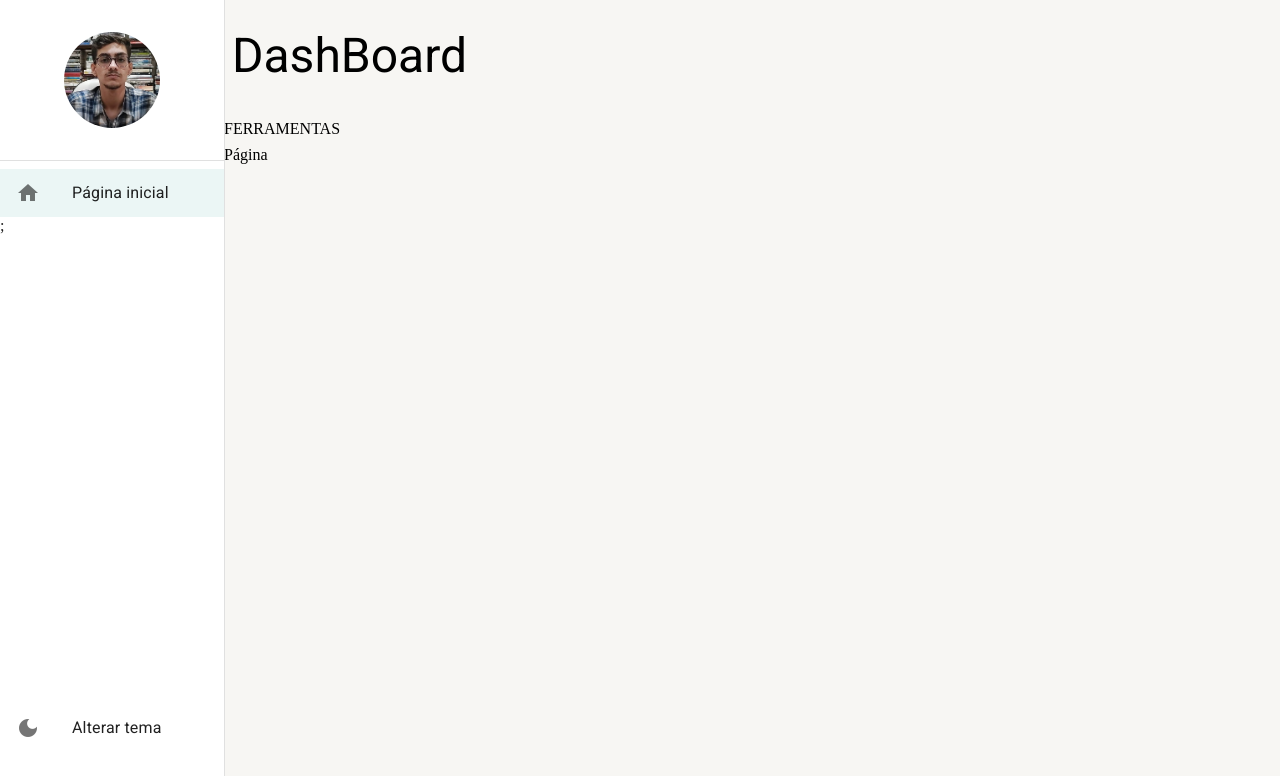
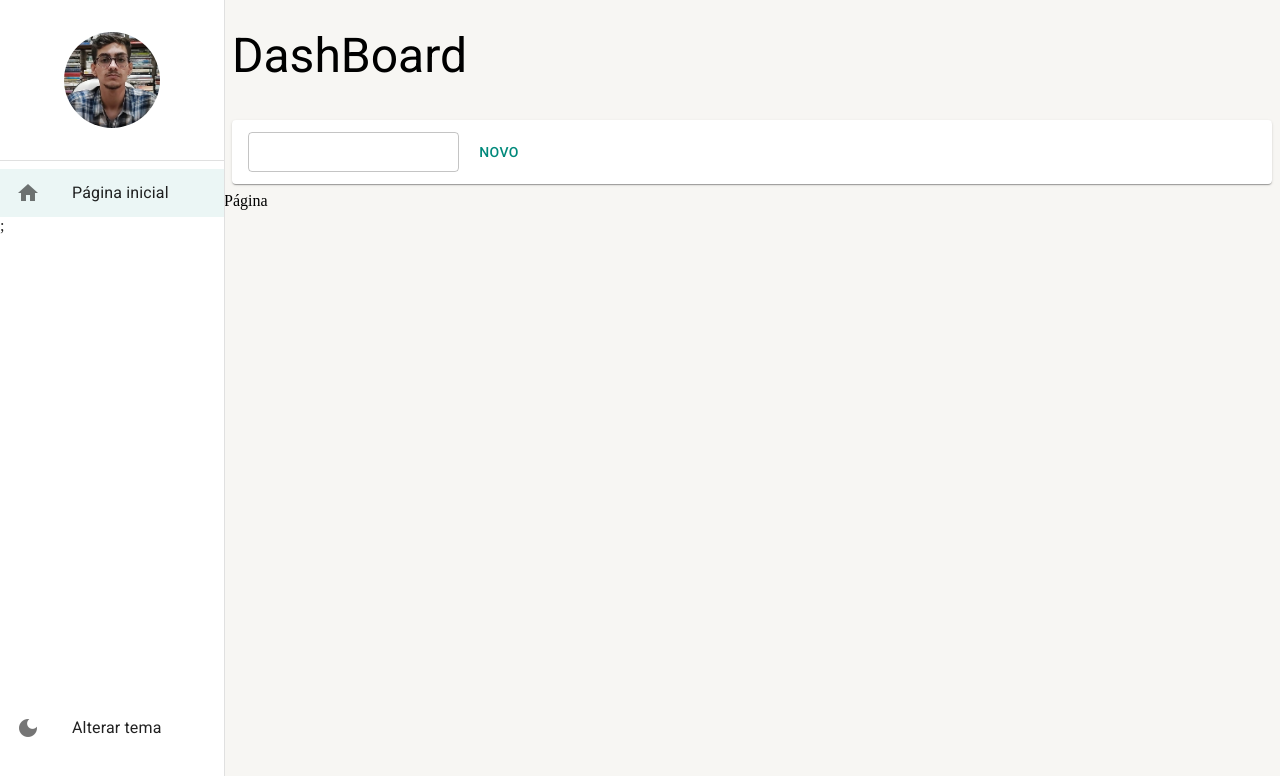
Before and after one commit to lucas-linhares-dev/projeto-cadastros-material-ui-typescript, a React (Create React App) app: page /pagina-inicial in a window 1280 px wide. Shown: the top 776 px of the page. Built offline with nearby package versions, Linux system fonts and the light colour scheme.

Commit message:
Criando componente Barra de ferramentas

```diff
--- a/src/pages/dashboard/Dashboard.tsx
+++ b/src/pages/dashboard/Dashboard.tsx
@@ -1,9 +1,10 @@
+import { BarraDeFerramentas } from '../../shared/components';
 import { LayoutBaseDePagina } from '../../shared/layouts';
 
 
 export const Dashboard = () => {
   return(
-    <LayoutBaseDePagina titulo='DashBoard' barraDeFerramentas={<>FERRAMENTAS</>}>
+    <LayoutBaseDePagina titulo='DashBoard' barraDeFerramentas={<BarraDeFerramentas />}>
 			Página
     </LayoutBaseDePagina>
   );
--- /dev/null
+++ b/src/shared/components/barra-de-ferramentas/BarraDeFerramentas.tsx
@@ -0,0 +1,19 @@
+import { Button, Paper, TextField, useTheme } from '@mui/material';
+import { Box } from '@mui/system';
+
+
+
+export const BarraDeFerramentas: React.FC = () => {
+
+  const theme = useTheme();
+
+  return(
+    <Box component={Paper} display= 'flex' gap={1} height={theme.spacing(6)} marginX={1} padding={1} paddingX={2} alignItems= 'center' >
+
+      <TextField size='small'/>
+
+      <Button>Novo</Button>
+
+    </Box>
+  );
+};
--- a/src/shared/components/index.ts
+++ b/src/shared/components/index.ts
@@ -1 +1,2 @@
 export * from './menu-lateral/MenuLateral';
+export * from './barra-de-ferramentas/BarraDeFerramentas';
```
